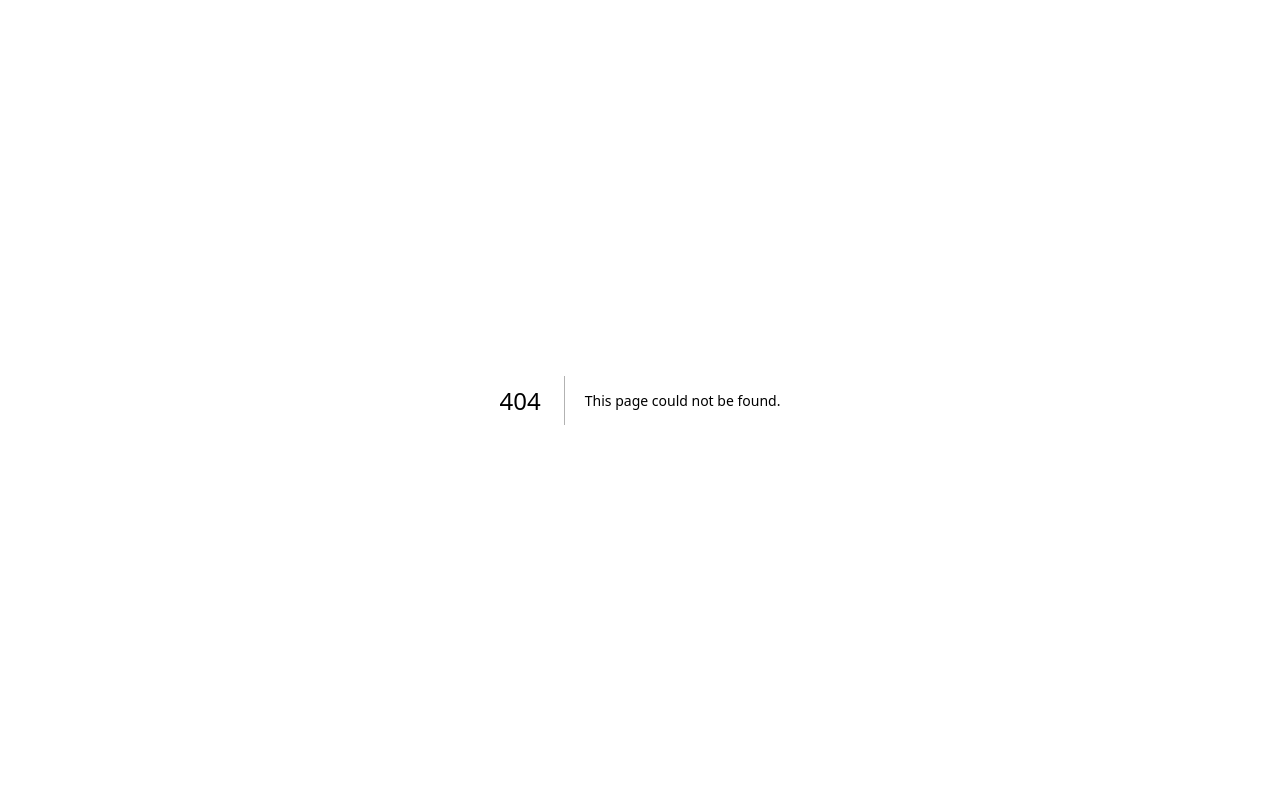
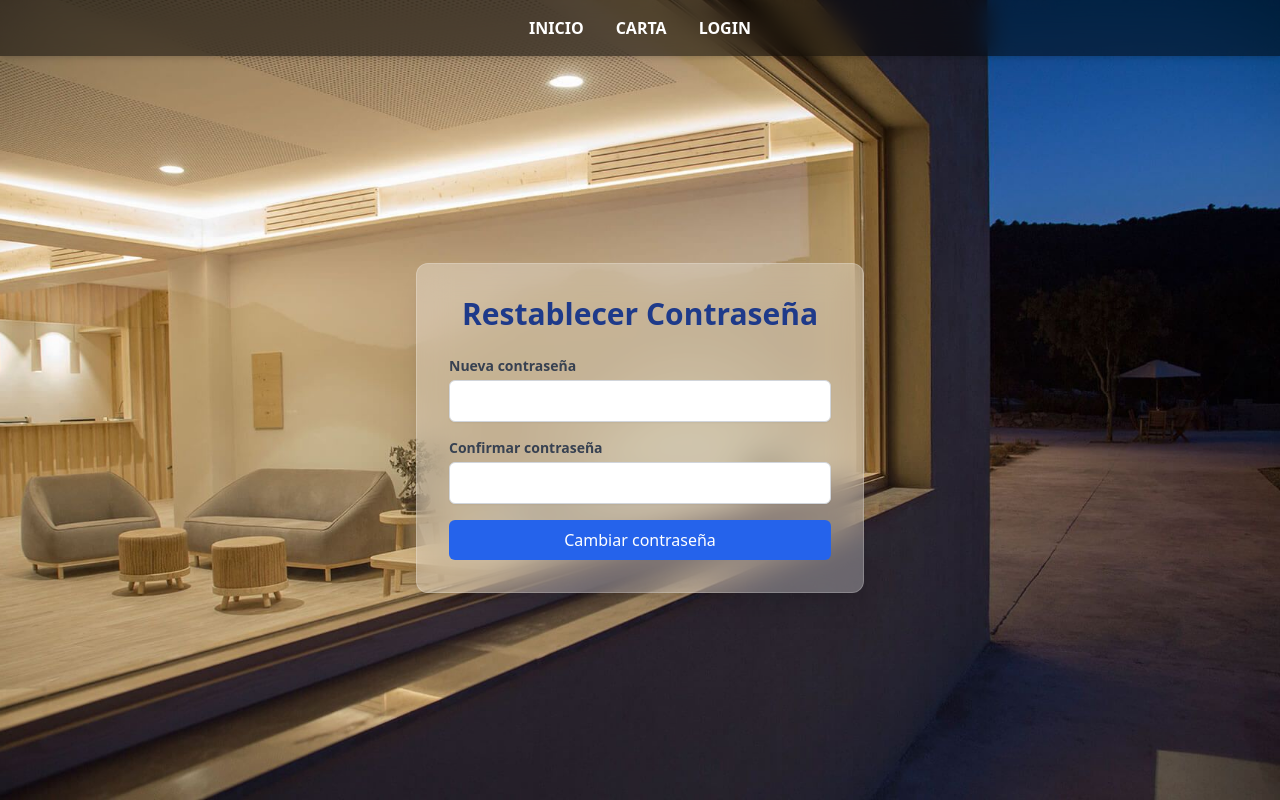
Before and after one commit to Debau123/Proyecto_fronted, a Next.js app: page /reset-password in a window 1280 px wide. Before the commit this address had no page. Built offline with nearby package versions, Linux system fonts and the light colour scheme; no server answers.

Commit message:
primera version reset-password

```diff
--- a/package.json
+++ b/package.json
@@ -23,6 +23,7 @@
     "react-big-calendar": "^1.18.0",
     "react-datepicker": "^8.3.0",
     "react-dom": "^19.0.0",
+    "react-hot-toast": "^2.5.2",
     "react-intersection-observer": "^9.16.0",
     "recharts": "^2.15.3",
     "swiper": "^11.2.6",
--- a/pages/_app.js
+++ b/pages/_app.js
@@ -1,5 +1,11 @@
-import '../styles/globals.css'; // RUTA CORRECTA
+import '../styles/globals.css';
+import { Toaster } from 'react-hot-toast';
 
 export default function App({ Component, pageProps }) {
-  return <Component {...pageProps} />
+  return (
+    <>
+      <Component {...pageProps} />
+      <Toaster position="top-center" reverseOrder={false} />
+    </>
+  );
 }
--- a/pages/login.js
+++ b/pages/login.js
@@ -1,10 +1,16 @@
+'use client';
+
 import { useState } from "react";
 import axios from "axios";
+import { toast } from "react-hot-toast";
 
 export default function Login() {
   const [email, setEmail] = useState("");
   const [password, setPassword] = useState("");
   const [error, setError] = useState("");
+
+  const [modalAbierto, setModalAbierto] = useState(false);
+  const [emailReset, setEmailReset] = useState("");
 
   const handleLogin = async (e) => {
     e.preventDefault();
@@ -22,7 +28,7 @@ export default function Login() {
       localStorage.setItem("token", jwt);
       localStorage.setItem("user", JSON.stringify(user));
 
-      alert("¡Login correcto!");
+      toast.success("¡Login correcto!");
 
       if (user.rol === "cliente") window.location.href = "/";
       else if (user.rol === "camarero") window.location.href = "/camarero";
@@ -30,6 +36,22 @@ export default function Login() {
       else if (user.rol === "administrador") window.location.href = "/admin";
     } catch (err) {
       setError("Credenciales incorrectas o usuario no confirmado.");
+    }
+  };
+
+  const handleEnviarReset = async (e) => {
+    e.preventDefault();
+
+    try {
+      await axios.post(
+        `${process.env.NEXT_PUBLIC_API_URL}/api/auth/forgot-password`,
+        { email: emailReset }
+      );
+      toast.success("📧 Correo enviado para restablecer tu contraseña");
+      setModalAbierto(false);
+      setEmailReset("");
+    } catch (err) {
+      toast.error("❌ Error al enviar el correo. Verifica el email.");
     }
   };
 
@@ -60,7 +82,7 @@ export default function Login() {
         <label className="block font-medium mb-1">Contraseña</label>
         <input
           type="password"
-          className="w-full p-2 mb-6 border border-gray-300 rounded"
+          className="w-full p-2 mb-2 border border-gray-300 rounded"
           value={password}
           onChange={(e) => setPassword(e.target.value)}
           required
@@ -73,6 +95,13 @@ export default function Login() {
           Entrar
         </button>
 
+        <p
+          className="text-sm text-center mt-3 text-blue-700 cursor-pointer hover:underline"
+          onClick={() => setModalAbierto(true)}
+        >
+          ¿Olvidaste tu contraseña?
+        </p>
+
         <p className="text-center text-sm mt-4">
           ¿No tienes cuenta?{" "}
           <a
@@ -83,6 +112,40 @@ export default function Login() {
           </a>
         </p>
       </form>
+
+      {/* Modal de restablecer contraseña */}
+      {modalAbierto && (
+        <div className="fixed inset-0 bg-black/50 backdrop-blur-sm flex items-center justify-center z-50">
+          <div className="bg-white rounded-lg p-6 max-w-sm w-full shadow-lg">
+            <h3 className="text-lg font-semibold text-center mb-4">
+              Restablecer contraseña
+            </h3>
+            <form onSubmit={handleEnviarReset} className="space-y-4">
+              <input
+                type="email"
+                placeholder="Tu correo electrónico"
+                className="w-full px-3 py-2 border border-gray-300 rounded"
+                value={emailReset}
+                onChange={(e) => setEmailReset(e.target.value)}
+                required
+              />
+              <button
+                type="submit"
+                className="w-full bg-blue-600 text-white py-2 rounded hover:bg-blue-700 transition"
+              >
+                Enviar correo
+              </button>
+              <button
+                type="button"
+                onClick={() => setModalAbierto(false)}
+                className="w-full text-gray-600 py-2 rounded hover:underline text-sm"
+              >
+                Cancelar
+              </button>
+            </form>
+          </div>
+        </div>
+      )}
     </div>
   );
 }
--- /dev/null
+++ b/pages/reset-password.js
@@ -0,0 +1,90 @@
+'use client';
+
+import { useEffect, useState } from 'react';
+import { useSearchParams, useRouter } from 'next/navigation';
+import Navbar from '@/components/Navbar';
+import { API_URL } from '@/lib/api';
+import { toast } from 'react-hot-toast';
+
+export default function ResetPassword() {
+  const params = useSearchParams();
+  const router = useRouter();
+  const code = params.get('code');
+
+  const [password, setPassword] = useState('');
+  const [confirmPassword, setConfirmPassword] = useState('');
+  const [loading, setLoading] = useState(false);
+
+  const handleSubmit = async (e) => {
+    e.preventDefault();
+
+    if (password !== confirmPassword) {
+      toast.error('Las contraseñas no coinciden');
+      return;
+    }
+
+    setLoading(true);
+    try {
+      const res = await fetch(`${API_URL}/api/auth/reset-password`, {
+        method: 'POST',
+        headers: { 'Content-Type': 'application/json' },
+        body: JSON.stringify({ code, password, passwordConfirmation: confirmPassword }),
+      });
+
+      const data = await res.json();
+
+      if (res.ok) {
+        toast.success('Contraseña actualizada. Redirigiendo...');
+        setTimeout(() => {
+          router.push('/login');
+        }, 2000);
+      } else {
+        toast.error(data?.error?.message || 'Error al actualizar la contraseña');
+      }
+    } catch (err) {
+      toast.error('Error de conexión');
+    } finally {
+      setLoading(false);
+    }
+  };
+
+  return (
+    <div className="bg-[url('/restaurant.jpg')] bg-cover bg-center min-h-screen">
+      <Navbar />
+      <div className="min-h-screen px-4 md:px-10 pt-[120px] pb-16 flex items-center justify-center">
+        <div className="bg-white/30 backdrop-blur-lg border border-white/20 rounded-xl shadow-xl p-8 max-w-md w-full">
+          <h1 className="text-3xl font-bold text-center text-blue-900 mb-6">Restablecer Contraseña</h1>
+          <form onSubmit={handleSubmit} className="space-y-4">
+            <div>
+              <label className="block text-sm font-semibold text-gray-700">Nueva contraseña</label>
+              <input
+                type="password"
+                value={password}
+                onChange={(e) => setPassword(e.target.value)}
+                required
+                className="w-full mt-1 px-3 py-2 border border-gray-300 rounded-md shadow-sm focus:outline-none focus:ring-blue-500 focus:border-blue-500"
+              />
+            </div>
+            <div>
+              <label className="block text-sm font-semibold text-gray-700">Confirmar contraseña</label>
+              <input
+                type="password"
+                value={confirmPassword}
+                onChange={(e) => setConfirmPassword(e.target.value)}
+                required
+                className="w-full mt-1 px-3 py-2 border border-gray-300 rounded-md shadow-sm focus:outline-none focus:ring-blue-500 focus:border-blue-500"
+              />
+            </div>
+            <button
+              type="submit"
+              disabled={loading}
+              className="w-full bg-blue-600 text-white py-2 px-4 rounded-md hover:bg-blue-700 transition"
+            >
+              {loading ? 'Actualizando...' : 'Cambiar contraseña'}
+            </button>
+          </form>
+        </div>
+      </div>
+    </div>
+  );
+}
```
Also changed, not shown: 1 other file (tests, documents, lock files or other folders).
